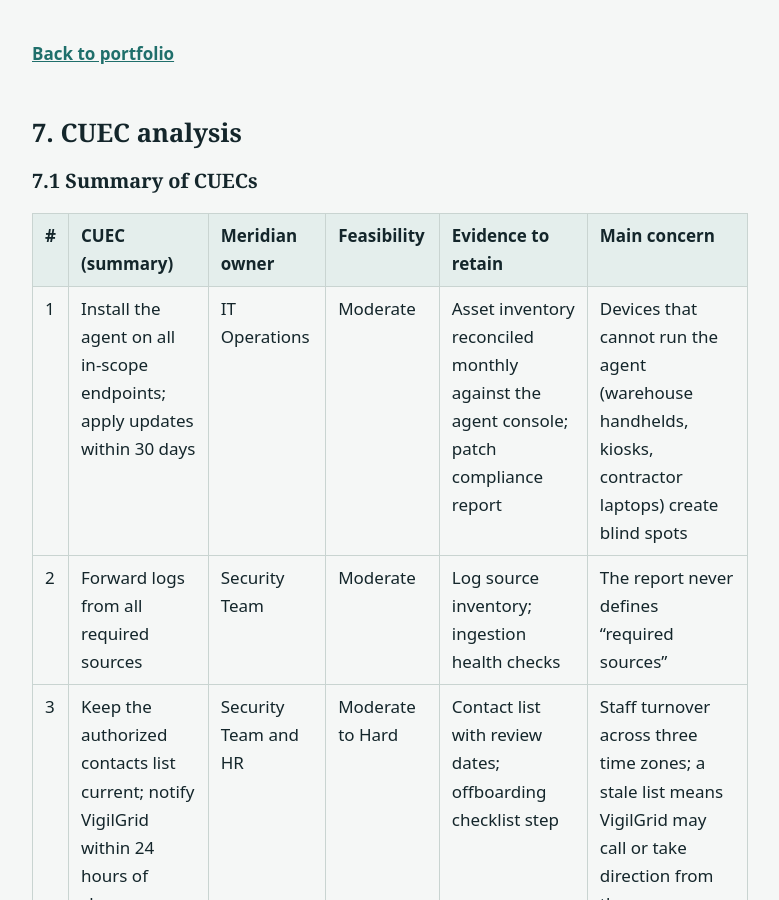
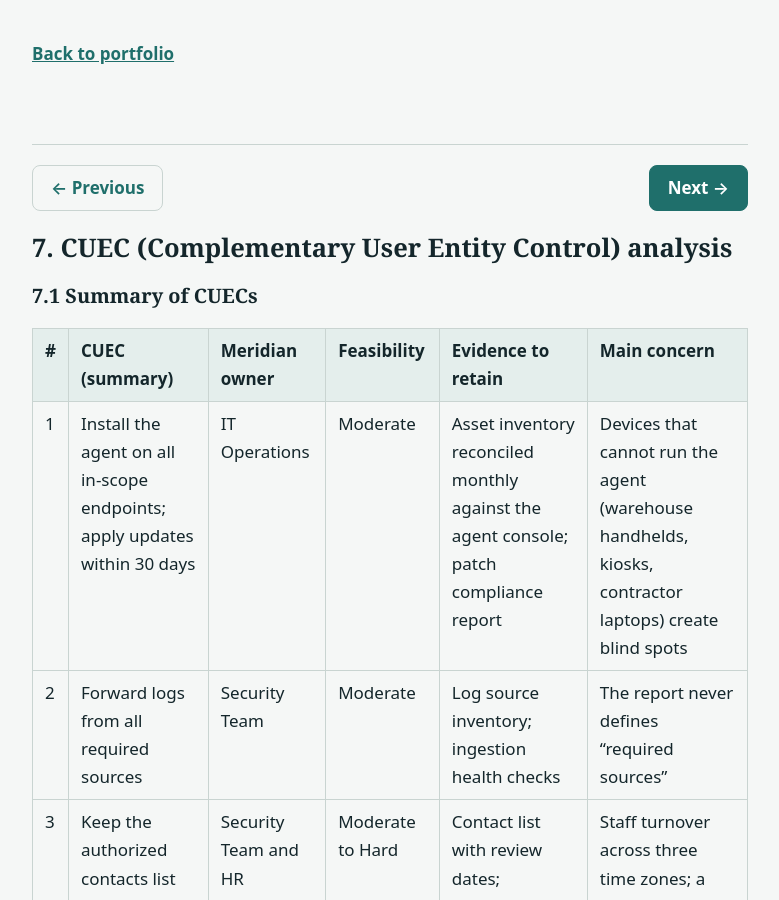
Before and after one commit to krens22/GRC-project-portfolio, a Jekyll site: the page built from Risk_assessements/SOC2-type-II-reviews/VigilGrid_Security_Inc/07-CUEC-analysis.md, in a window 1280 px wide and 900 px high. Shown: the whole window, without its empty margins (250-1029 px from the left). Built offline with Jekyll 4.4.1, drawn with Linux system fonts in a browser that asks for light colours; our own code applies the rules of GitHub Pages for plain Markdown files.

Commit message:
Update CUEC analysis document metadata and title

```diff
--- a/Risk_assessements/SOC2-type-II-reviews/VigilGrid_Security_Inc/07-CUEC-analysis.md
+++ b/Risk_assessements/SOC2-type-II-reviews/VigilGrid_Security_Inc/07-CUEC-analysis.md
@@ -1,4 +1,10 @@
-## 7. CUEC analysis
+---
+title: CUEC (Complementary User Entity Control) analysis
+next: 06-exceptions.html
+prev: 08-gap-analysis-and-compensating-controls.html
+---
+
+## 7. CUEC (Complementary User Entity Control) analysis
 
 ### 7.1 Summary of CUECs
 
```
